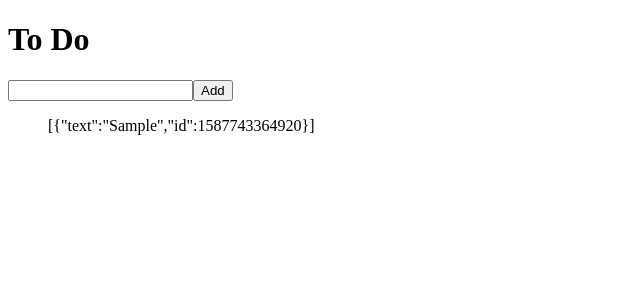
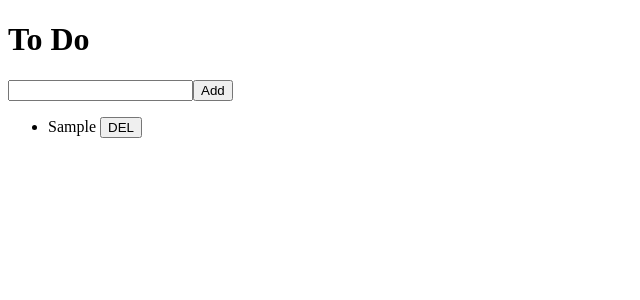
Before and after one commit to happyjy/learning-redux, a React (Create React App) app: page /#/ in a window 1280 px wide. Both pictures are taken after typing "Sample" into the empty fields and a click on the button "Add". Shown: the top 300 px of the page, without its empty margins (0-640 px from the left). Built offline with nearby package versions, Linux system fonts and the light colour scheme.

Commit message:
#3.4 ToDo list & Deleting To Do

```diff
--- /dev/null
+++ b/src/component/ToDo.js
@@ -0,0 +1,22 @@
+import React from "react";
+import { connect } from "react-redux";
+import { actionCreators } from "../store";
+
+
+function ToDo({ text, id, onDeleteBtnClick }) {
+  console.log("### ToDo > ToDo: ", { text, id, onDeleteBtnClick })
+  return (
+    <li key={id}>
+      {text} <button onClick={onDeleteBtnClick}>DEL</button>
+    </li>
+  )
+}
+
+function mapDispatchToProps(dispatch, ownProps){
+  console.log("### ToDo > mapDispatchToProps: ", {dispatch, ownProps});
+  return {
+    onDeleteBtnClick: () => dispatch(actionCreators.deleteToDo(parseInt(ownProps.id)))
+  };
+}
+
+export default connect(null, mapDispatchToProps)(ToDo);
--- a/src/routes/Home.js
+++ b/src/routes/Home.js
@@ -1,9 +1,10 @@
 import React, { useState }from "react";
 import { connect } from "react-redux";
 import { actionCreators } from "../store";
+import ToDo from "../component/ToDo";
 
 function Home({ toDos, addToDo, dispatch }){
-  console.log("### Home component: ", {toDos, addToDo, dispatch});
+  console.log("### Home > component: ", {toDos, addToDo, dispatch});
   const [text, setText] = useState("");
 
   function onChange(e){
@@ -11,7 +12,7 @@ function Home({ toDos, addToDo, dispatch }){
   }
 
   function onSubmit(e){
-    console.log("### onSubmit: ", text);
+    console.log("### Home > onSubmit: ", text);
     e.preventDefault();
     setText("");
 
@@ -26,7 +27,9 @@ function Home({ toDos, addToDo, dispatch }){
         <input type="input" value={text} onChange={onChange}></input>
         <button>Add</button>
       </form>
-      <ul>{JSON.stringify(toDos)}</ul>
+      <ul>{toDos.map( toDo => <ToDo key={toDo.id} {...toDo}/>) }</ul>
+      {/* <ul>{toDos.map( toDo => <ToDo key={toDo.id} text={toDo.text} id={toDo.id}/>) }</ul> */}
+      {/* <ul>{JSON.stringify(toDos)}</ul> */}
     </>
   )
 }
@@ -34,12 +37,12 @@ function Home({ toDos, addToDo, dispatch }){
 //connect를 사용해서 Home으로 보내주는 props에 추가 될 수 있도록 허용
 //mapStateToProps return에 보내주는 값은 Home props로 받을 수 있다.
 function mapStateToProps(state, ownProps){
-  console.log("### mapStateToProps: ", {state, ownProps});
+  console.log("### Home > mapStateToProps: ", {state, ownProps});
   return { toDos: state };
 }
 
 function mapDispatchToProps(dispatch, ownProps){
-  console.log("### mapDispatchToProps: ", {dispatch, ownProps});
+  console.log("### Home > mapDispatchToProps: ", {dispatch, ownProps});
   return {
     dispatch,
     addToDo: text => dispatch(actionCreators.addToDo(text)) //disaptch에 action을 넣어준 것이다.
--- a/src/store.js
+++ b/src/store.js
@@ -13,7 +13,7 @@ const addToDo = text => {
 const deleteToDo = id => {
   return {
     type: DELETE,
-    id
+    id: parseInt(id)
   };
 };
 
```
Also changed, not shown: src/index.js (+16 -1 lines).
